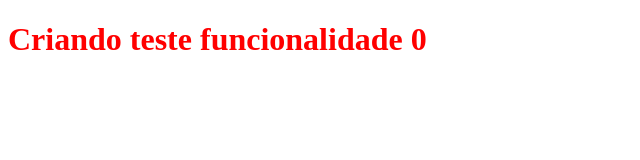
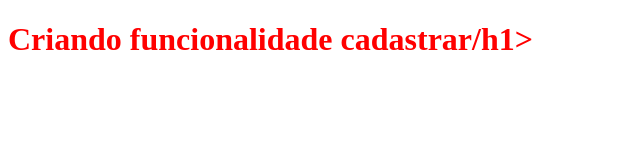
Before and after one commit to romulo-sobrinho/curso_git_1, a plain HTML site: page index.html in a window 1280 px wide. Shown: the whole page, without its empty margins (0-640 px from the left). Drawn offline with Linux system fonts and the light colour scheme.

Commit message:
Adicionando funcionalidade cadastrar

```diff
--- a/index.html
+++ b/index.html
@@ -8,6 +8,6 @@
   <title>Teste de funcionalidade</title>
 </head>
 <body>
-  <h1>Criando teste funcionalidade 0</h1>
+  <h1>Criando funcionalidade cadastrar/h1>
 </body>
 </html>
```
